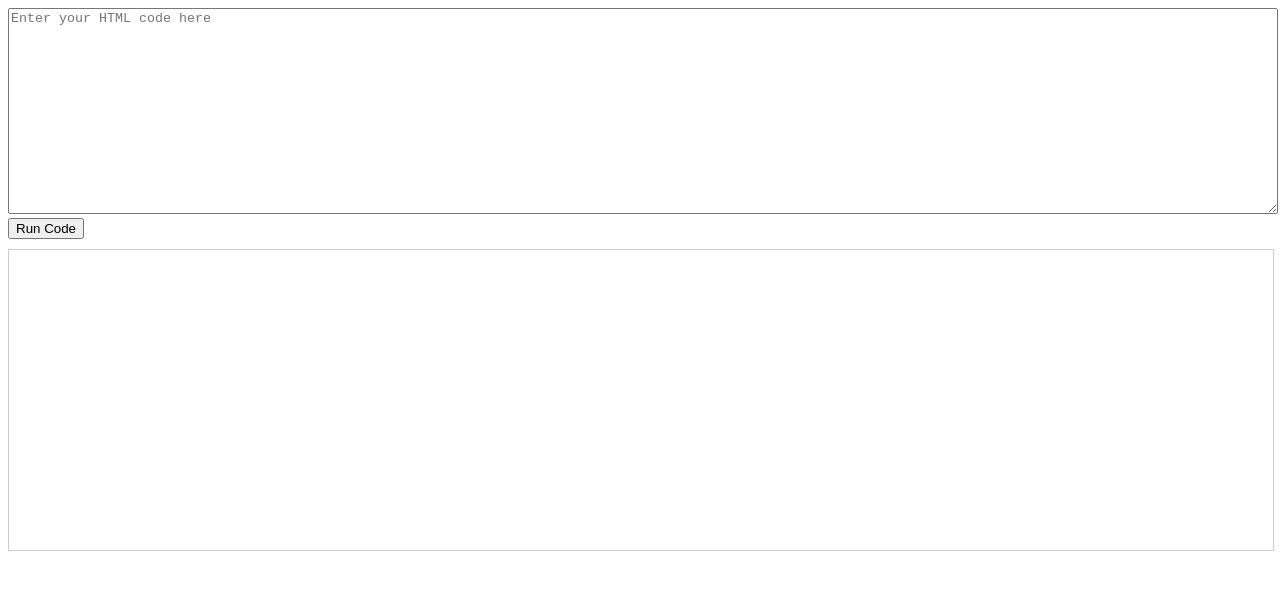
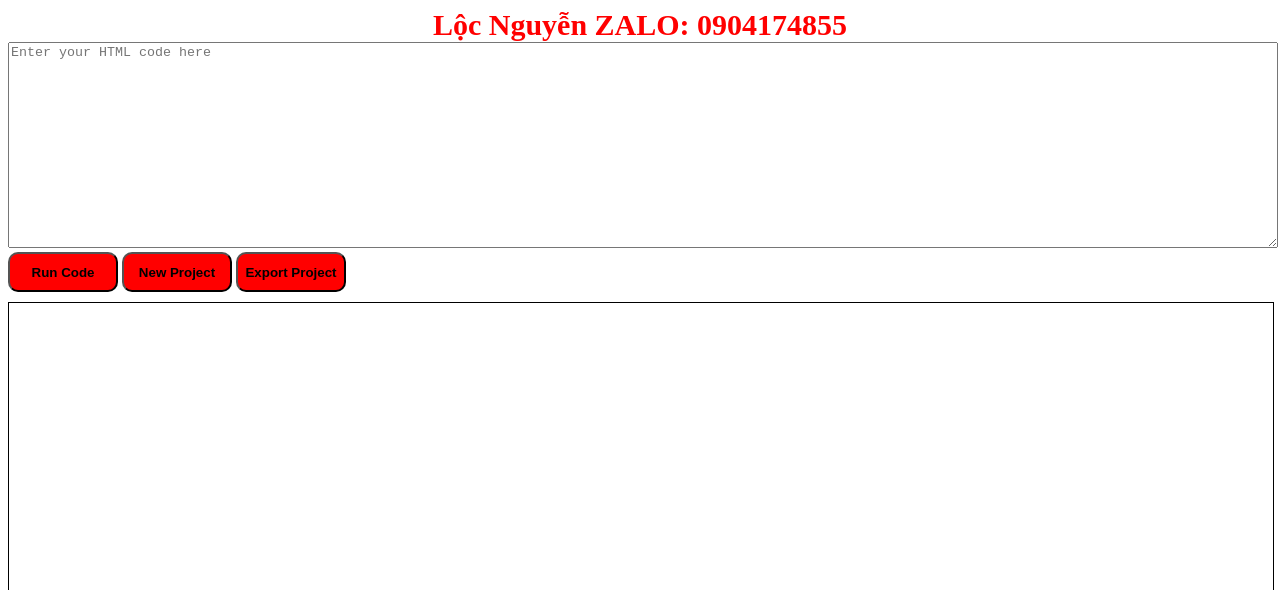
Before and after one commit to locnguyen3110/codeandrun, a plain HTML site: page index.html in a window 1280 px wide. Both pictures are taken after a click on the button "Run Code". Shown: the top 590 px of the page. Drawn offline with Linux system fonts and the light colour scheme.

Commit message:
Update index.html

```diff
--- a/index.html
+++ b/index.html
@@ -3,7 +3,7 @@
 <head>
   <meta charset="UTF-8">
   <meta name="viewport" content="width=device-width, initial-scale=1.0">
-  <title>Code Runner</title>
+  <title>Lộc Nguyễn Support H5GG</title>
   <style>
     #code {
       width: 100%;
@@ -12,22 +12,68 @@
     #result {
       width: 100%;
       height: 300px;
-      border: 1px solid #ccc;
+      border: 1px solid #000000;
       margin-top: 10px;
+      /* background-color: rgb(121, 121, 121); */
+    }
+    button{
+      font-weight: bold;
+      color: #000000;
+      background-color: red;
+      height: 40px;
+      width: 110px;
+      border-radius: 10px;
     }
   </style>
 </head>
 <body>
+  <div style="text-align: center;color: #ff0000;font-weight: bold;font-size: 30px;">Lộc Nguyễn ZALO: 0904174855</div>
   <textarea id="code" placeholder="Enter your HTML code here"></textarea>
   <button onclick="runCode()">Run Code</button>
+  <button onclick="newProject()">New Project</button>
+  <button onclick="exportProject()">Export Project</button>
   <div id="result"></div>
 
   <script>
+    // Function to run the code entered by the user
     function runCode() {
       var code = document.getElementById("code").value;
+      localStorage.setItem("userCode", code); // Save code to localStorage
       var resultFrame = document.getElementById("result");
       resultFrame.innerHTML = code;
     }
+
+    // Function to load the code from localStorage when the page loads
+    function loadCode() {
+      var savedCode = localStorage.getItem("userCode");
+      if (savedCode) {
+        document.getElementById("code").value = savedCode;
+        document.getElementById("result").innerHTML = savedCode;
+      }
+    }
+
+    // Function to create a new project
+    function newProject() {
+      if (confirm("Bạn có chắc chắn muốn tạo một dự án mới không? Mã hiện tại của bạn sẽ bị mất.Vui lòng Xuất file để tránh mất dự án")) {
+        document.getElementById("code").value = "";
+        document.getElementById("result").innerHTML = "";
+        localStorage.removeItem("userCode");
+      }
+    }
+
+    // Function to export the project as an HTML file
+    function exportProject() {
+      var code = document.getElementById("code").value;
+      var blob = new Blob([code], { type: "text/html" });
+      var a = document.createElement("a");
+      a.href = URL.createObjectURL(blob);
+      a.download = "project.html";
+      a.click();
+      URL.revokeObjectURL(a.href);
+    }
+
+    // Load the code when the page is loaded
+    window.onload = loadCode;
   </script>
 </body>
 </html>
```
